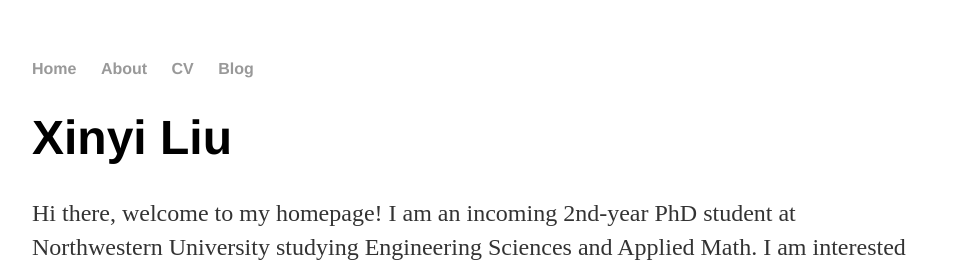
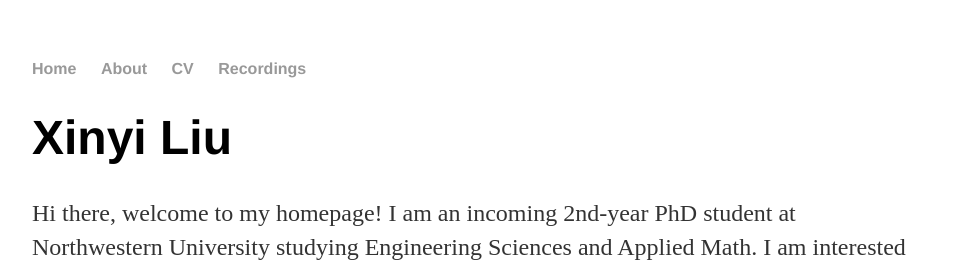
Before and after one commit to xinyiliu97/xinyiliu97.github.io, a Jekyll site: the page built from index.html, in a window 1280 px wide. Shown: the top 262 px of the page, without its empty margins (160-1119 px from the left). Built offline with Jekyll 4.4.1, drawn with Linux system fonts in a browser that asks for light colours.

Commit message:
change blog to recordings
change blog to recordings

```diff
--- a/_config.yml
+++ b/_config.yml
@@ -1,4 +1,4 @@
 name: Xinyi Liu, a PhD student
 markdown: kramdown
 
-permalink: /blog/:year/:month/:day/:title
+permalink: /recordings/:year/:month/:day/:title
--- a/_layouts/default.html
+++ b/_layouts/default.html
@@ -11,7 +11,7 @@
 	        		<li><a href="/">Home</a></li>
 		        	<li><a href="/about">About</a></li>
 	        		<li><a href="/cv">CV</a></li>
-	        		<li><a href="/blog">Blog</a></li>
+	        		<li><a href="/recordings">Recordings</a></li>
 	    		</ul>
 			</nav>
 			<div class="container">
--- a/recordings/atom.xml
+++ b/recordings/atom.xml
@@ -5,10 +5,10 @@
 <feed xmlns="http://www.w3.org/2005/Atom">
 
 	<title>Piano Recordings</title>
-	<link href="http://xinyiliu97.github.io/blog/atom.xml" rel="self"/>
-	<link href="http://xinyiliu97.github.io/blog"/>
+	<link href="http://xinyiliu97.github.io/recordings/atom.xml" rel="self"/>
+	<link href="http://xinyiliu97.github.io/recordings"/>
 	<updated>{{ site.time | date_to_xmlschema }}</updated>
-	<id>http://xinyiliu97.github.io/blog</id>
+	<id>http://xinyiliu97.github.io/recordings</id>
 	<author>
 		<name>Xinyi Liu</name>
 		<email>xinyiliu2025@u.northwestern.edu</email>
```
